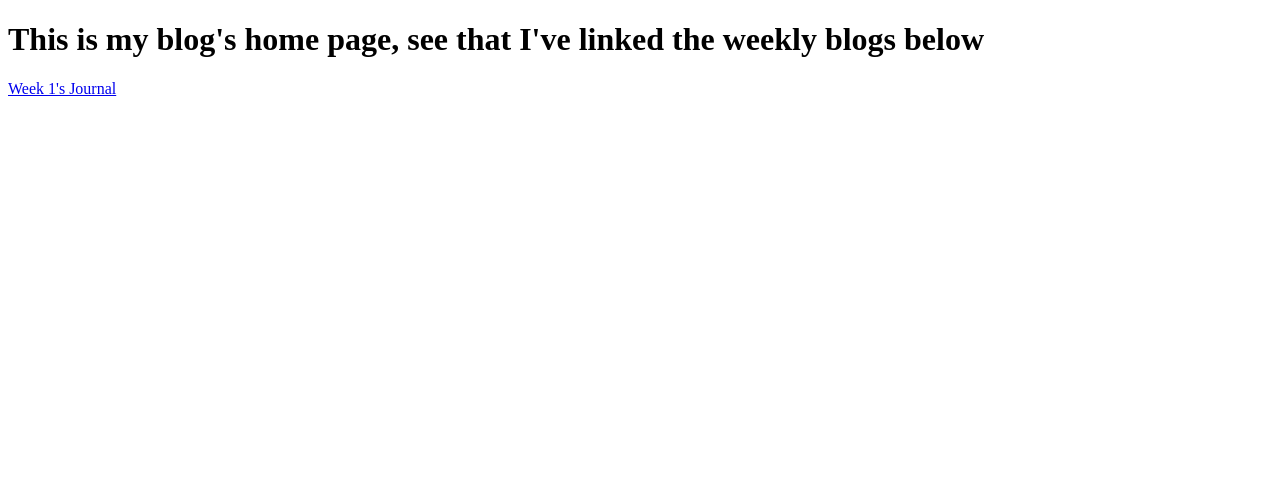
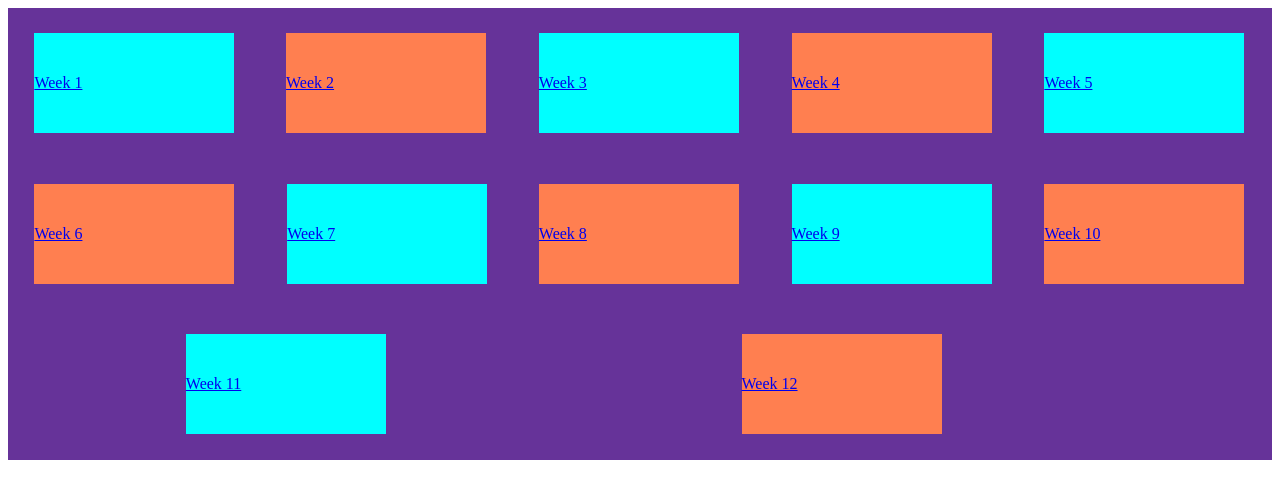
Before and after one commit to fiction-1/IXXN221_I, a plain HTML site: page index.html in a window 1280 px wide. Drawn offline with Linux system fonts and the light colour scheme.

Commit message:
v0.2
Pushing major changes

```diff
--- a/css/style.css
+++ b/css/style.css
@@ -20,3 +20,28 @@ p{
 .logotype:hover{
     color: yellow
 }
+
+.container {
+    background-color: rebeccapurple;
+    display: flex;
+    justify-content: space-evenly;
+    flex-wrap: wrap;
+    align-items: center;
+    width: 100%;
+}
+
+.item {
+align-content:center;
+margin: 2%;
+min-height: 100px;
+min-width: 200px;
+flex-shrink: 1;
+}
+
+.item-1{
+    background-color: aqua;
+}
+
+.item-2{
+    background-color: coral;
+}
--- a/index.html
+++ b/index.html
@@ -4,10 +4,23 @@
         <meta charset="UTF-8">
         <meta http-equiv="X_UA_Compatible" content="IE=edge">
         <meta name="viewport" content="width=device-width, initial-scale=1.0">
-        <title>IXXN211 Adam's Blog</title>
+        <link rel="stylesheet" href="css/style.css">
+        <title>Adam's Blog</title>
     </head>
     <body>
-        <h1>This is my blog's home page, see that I've linked the weekly blogs below</h1>
-        <a href="week1.html">Week 1's Journal</a>
+        <div class="container">
+            <div class="item item-1"><a href="week1.html">Week 1</a></div>
+            <div class="item item-2"><a href="week1.html">Week 2</1></div>
+            <div class="item item-1"><a href="week1.html">Week 3</1></div>
+            <div class="item item-2"><a href="week1.html">Week 4</1></div>
+            <div class="item item-1"><a href="week1.html">Week 5</1></div>
+            <div class="item item-2"><a href="week1.html">Week 6</1></div>
+            <div class="item item-1"><a href="week1.html">Week 7</a></div>
+            <div class="item item-2"><a href="week1.html">Week 8</1></div>
+            <div class="item item-1"><a href="week1.html">Week 9</1></div>
+            <div class="item item-2"><a href="week1.html">Week 10</1></div>
+            <div class="item item-1"><a href="week1.html">Week 11</1></div>
+            <div class="item item-2"><a href="week1.html">Week 12</1></div>
+        </div>
     </body>
 </html>
```
